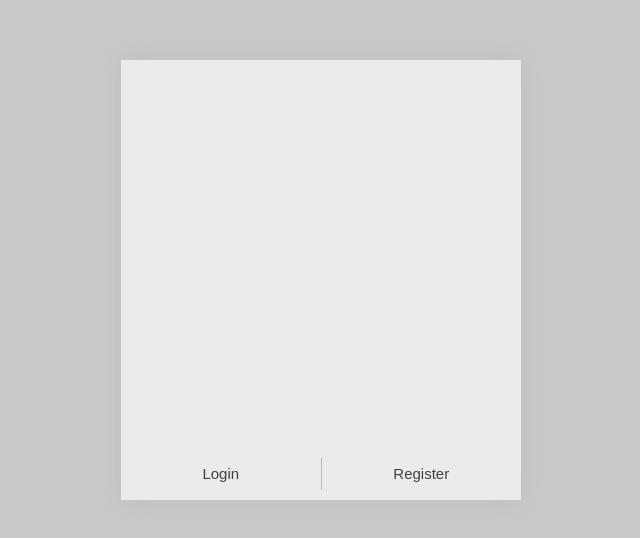
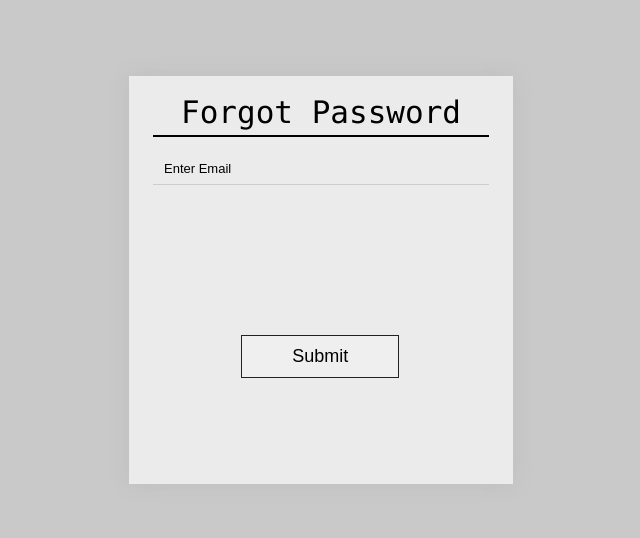
Before and after one commit to Eclipse-LMS/Eclipse, a React (Create React App) app in the folder frontend/: page /forgotpassword in a window 1280 px wide. Shown: the part 120-658 px from the top of the page, without its empty margins (319-959 px from the left). Built offline with nearby package versions, Linux system fonts and the light colour scheme.

Commit message:
auth ui frontend

```diff
--- a/frontend/src/App.css
+++ b/frontend/src/App.css
@@ -133,9 +133,11 @@ input[type="password"] {
   margin-top: 20px;
   cursor: pointer;
   position: relative;
-  bottom: -39px;
-  margin-left: 29%;
+  bottom: 0px;
+  margin-left: 23%;
   z-index: 9999;
+  position: absolute;
+  margin-bottom: 25%;
 }
 
 
--- a/frontend/src/App.js
+++ b/frontend/src/App.js
@@ -1,12 +1,14 @@
 import './App.css';
 import React from 'react';
-import { BrowserRouter as Router, Link, Route } from 'react-router-dom';
+import { BrowserRouter as Router, Link, Route, Switch } from 'react-router-dom';
 import RegisterBox from './Screens/RegisterScreen';
 import LoginBox from './Screens/LoginScreen';
+import ForgotPassword from './Screens/ForgotPassword';
+import HomeScreen from './Screens/HomeScreen';
 
 
 class App extends React.Component {
-  state={
+  state = {
     isSwitchOn: false
   }
 
@@ -14,25 +16,13 @@ class App extends React.Component {
     return (
       <Router>
 
-        <div className="root-container ">
-          <div class="form-decor">
-            <div className="box-container reglog-form">
-              <Route path="/login"><LoginBox /></Route>
-              <Route path="/register"><RegisterBox /></Route>
-            </div>
+        <Switch>
+          <Route exact path="/"><HomeScreen /></Route>
+          <Route exact path="/login"><LoginBox /></Route>
+          <Route exact path="/register"><RegisterBox /></Route>
+          <Route exact path="/forgotpassword"><ForgotPassword /></Route>
+        </Switch>
 
-            <div className="box-controller log-form">
-              <div className="controller" onClick={()=>this.setState({isSwitchOn: true})}>
-                <Link to="/login">Login</Link>
-              </div>
-              <div className="controller regis-form" >
-                <Link to="/register">Register</Link>
-              </div>
-            </div>
-          </div>
-
-
-        </div>
       </Router>
     )
   }
--- /dev/null
+++ b/frontend/src/Screens/ForgotPassword.js
@@ -0,0 +1,68 @@
+import '../App.css';
+import React from 'react';
+import { BrowserRouter as Router, Link, Route } from 'react-router-dom';
+
+class ForgotPassword extends React.Component {
+    constructor() {
+        super();
+        this.state = {
+            email: "",
+            emailError: ""
+        };
+    }
+
+    valid() {
+        if ((!this.state.email.includes("@") || this.state.email == "") && (this.state.password.length < 5)) {
+            this.setState({ emailError: "Invalid Email" })
+            this.setState({ passwordError: "Password length must be atleast 5 characters" })
+        }
+        else if ((!this.state.email.includes("@") || this.state.email == "")) {
+            this.setState({ emailError: "Invalid Email" })
+        }
+        else {
+            return true
+        }
+    }
+
+    submit() {
+        this.setState({ emailError: "" })
+        if (this.valid()) {
+            alert("Form has been submited")
+        }
+    }
+
+    render() {
+        return (
+            <div className="root-container ">
+            <div class="form-decor">
+              <div className="box-container reglog-form">
+
+            <div className="inner-container">
+                <div className="header">
+                    Forgot Password
+          </div>
+                <div className="box">
+
+                    <div className="input-group">
+                        <lable htmlFor="userid">
+                            <input type="text" for="Email" id="Email-add" required onChange={(event) => { this.setState({ email: event.target.value }) }} />
+                            <span class="placeholder form-lable">Enter Email</span>
+                        </lable>
+                    </div>
+
+                    <p style={{ color: "red", fontSize: "12px" }}>{this.state.emailError}</p>
+
+
+
+                    <button type="button" className="login-btn" onClick={() => this.submit()}>Submit</button>
+
+                </div>
+            </div>
+            </div>
+            </div>
+            </div>
+        )
+    }
+}
+
+export default ForgotPassword;
--- /dev/null
+++ b/frontend/src/Screens/HomeScreen.js
@@ -0,0 +1,31 @@
+import '../App.css';
+import React from 'react';
+import { BrowserRouter as Router, Link, Route } from 'react-router-dom';
+
+class HomeScreen extends React.Component {
+    constructor() {
+        super();
+        this.state = {
+            email: "",
+            emailError: ""
+        };
+    }
+
+
+    render() {
+        return (
+            <div className="box-controller log-form">
+            <div className="controller" onClick={() => this.setState({ isSwitchOn: true })}>
+              <Link to="/login">Login</Link>
+            </div>
+            <div className="controller regis-form" >
+              <Link to="/register">Register</Link>
+            </div>
+
+          </div>
+
+        )
+    }
+}
+
+export default HomeScreen;
--- a/frontend/src/Screens/LoginScreen.js
+++ b/frontend/src/Screens/LoginScreen.js
@@ -1,6 +1,7 @@
 import '../App.css';
 import React from 'react';
 import { BrowserRouter as Router, Link, Route } from 'react-router-dom';
+import ForgotPassword from './ForgotPassword';
 
 class LoginBox extends React.Component {
   constructor() {
@@ -39,6 +40,10 @@ class LoginBox extends React.Component {
 
   render() {
     return (
+      <div className="root-container ">
+      <div class="form-decor">
+        <div className="box-container reglog-form">
+
         <div className="inner-container">
           <div className="header">
             Login
@@ -67,12 +72,22 @@ class LoginBox extends React.Component {
               <label>
                 <input type="checkbox" value="IsRememberMe" name="remember" /> Remember me
                 </label>
-
-              <a className="forpass" href="#">Forgot Password?</a>
+                <Link to="/forgotpassword"><a className="forpass" href="#">Forgot Password?</a></Link>
             </div>
           </div>
           <button type="button" className="login-btn" onClick={() => this.submit()}>Login</button>
 
+        </div>
+        <div className="box-controller log-form">
+              <div className="controller" onClick={()=>this.setState({isSwitchOn: true})}>
+                <Link to="/login">Login</Link>
+              </div>
+              <div className="controller regis-form" >
+                <Link to="/register">Register</Link>
+              </div>
+            </div>
+        </div>
+        </div>
         </div>
     )
   }
--- a/frontend/src/Screens/RegisterScreen.js
+++ b/frontend/src/Screens/RegisterScreen.js
@@ -7,51 +7,48 @@ class RegisterBox extends React.Component {
   constructor() {
     super();
     this.state = {
-        firstname:"",
-        lastname:"",
+      firstname: "",
+      lastname: "",
       username: "",
       email: "",
       password: "",
-        confpassword:"",
-        firstnameError:"",
-        lastnameError:"",
+      confpassword: "",
+      firstnameError: "",
+      lastnameError: "",
       usernameError: "",
       emailError: "",
       passwordError: "",
-        confpasswordError:""
+      confpasswordError: ""
     };
   }
 
   valid() {
-      let flag=0
+    let flag = 0
     if (this.state.firstname == "") {
       this.setState({ firstnameError: "Please provide firstname" })
-        flag=1
+      flag = 1
     }
     if (this.state.lastname == "") {
       this.setState({ lastnameError: "Please provide lastname" })
-        flag=1
+      flag = 1
     }
-      if(this.state.email == "")
-      {
+    if (this.state.email == "") {
       this.setState({ emailError: "Please provide Email" })
-        flag=1
+      flag = 1
     }
-      if (!this.state.email.includes("@"))
-      {
+    if (!this.state.email.includes("@")) {
       this.setState({ emailError: "Invalid Email" })
-        flag=1
+      flag = 1
     }
     if (this.state.password.length < 5) {
       this.setState({ passwordError: "Password length must be atleast 5 characters" })
-        flag=1
+      flag = 1
     }
-      if(this.state.password != this.state.confpassword){
+    if (this.state.password != this.state.confpassword) {
       this.setState({ confpasswordError: "Password is not matching" })
-        flag=1
+      flag = 1
     }
-      if(flag==0)
-      {
+    if (flag == 0) {
       return true
     }
   }
@@ -62,10 +59,10 @@ class RegisterBox extends React.Component {
     this.setState({ emailError: "" })
     this.setState({ passwordError: "" })
     this.setState({ confpasswordError: "" })
-      const user = {firstname: this.state.firstname, lastname: this.state.lastname, email: this.state.email, password: this.state.password};
+    const user = { firstname: this.state.firstname, lastname: this.state.lastname, email: this.state.email, password: this.state.password };
     if (this.valid()) {
       try {
-            const {res} = await axios.post("/api/auth/register",user);
+        const { res } = await axios.post("/api/auth/register", user);
         alert("From has been submited")
       } catch (error) {
         alert(error.response.data.error)
@@ -75,6 +72,9 @@ class RegisterBox extends React.Component {
 
   render() {
     return (
+      <div className="root-container ">
+      <div class="form-decor">
+        <div className="box-container reglog-form">
         <div className="inner-container">
           <div className="header">
             Register
@@ -131,6 +131,17 @@ class RegisterBox extends React.Component {
 
           </div>
         </div>
+        <div className="box-controller log-form">
+          <div className="controller" onClick={() => this.setState({ isSwitchOn: true })}>
+            <Link to="/login">Login</Link>
+          </div>
+          <div className="controller regis-form" >
+            <Link to="/register">Register</Link>
+          </div>
+        </div>
+        </div>
+        </div>
+        </div>
     )
   }
 }
```
Lines whose indentation alone changed are shown as unchanged.
